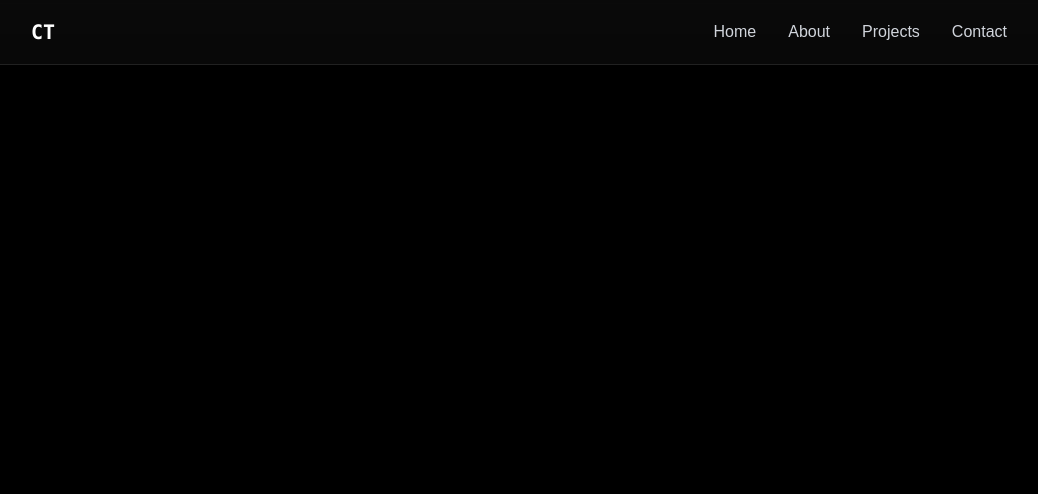
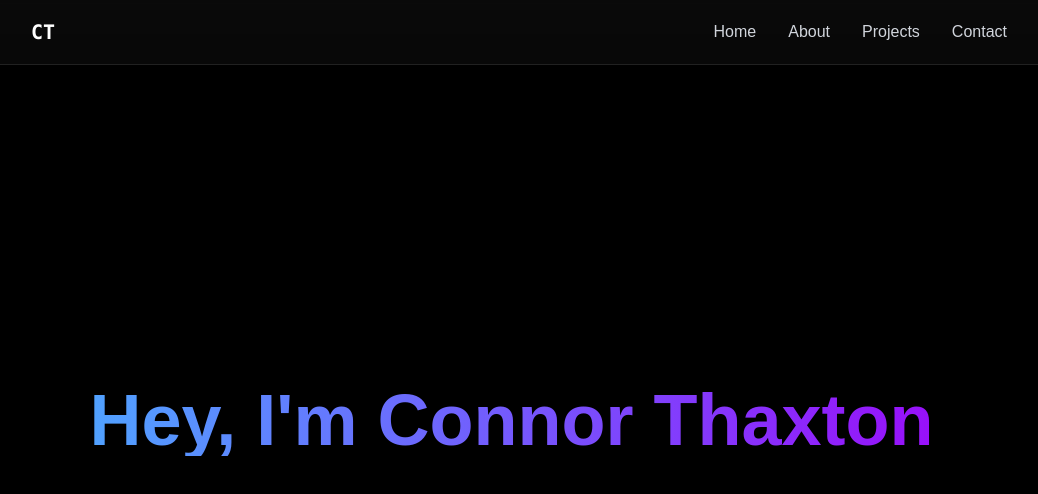
Before and after one commit to CThax12/Portfolio-Project, a React (Vite) app in the folder portfolio-project/: page / in a window 1280 px wide. Shown: the top 494 px of the page, without its empty margins (121-1159 px from the left). Built offline with nearby package versions, Linux system fonts and the light colour scheme.

Commit message:
add Home section

```diff
--- a/portfolio-project/src/App.jsx
+++ b/portfolio-project/src/App.jsx
@@ -4,6 +4,7 @@ import "./index.css";
 import { LoadingScreen } from "./components/LoadingScreen";
 import { Navbar } from "./components/Navbar";
 import { MobileMenu } from "./components/MobileMenu";
+import { Home } from "./components/sections/Home";
 
 function App() {
   const [isLoading, setIsLoading] = useState(true);
@@ -19,6 +20,7 @@ function App() {
       >
         <Navbar menuOpen={menuOpen} setMenuOpen={setMenuOpen} />
         <MobileMenu menuOpen={menuOpen} setMenuOpen={setMenuOpen} />
+        <Home />
       </div>
     </>
   );
--- a/portfolio-project/src/components/sections/Home.jsx
+++ b/portfolio-project/src/components/sections/Home.jsx
@@ -0,0 +1,8 @@
+export const Home = () => {
+    return <section id="home" className="min-h-screen flex items-center justify-center relative">
+        <div className="text-center z-10 px-4">
+            <h1 className="text-5xl md:text-7xl font-bold mb-6 bg-gradient-to-r from-blue-400 to bg-purple-600 bg-clip-text leading-right text-transparent">Hey, I'm Connor Thaxton</h1>
+        </div>
+
+    </section>
+}
```
